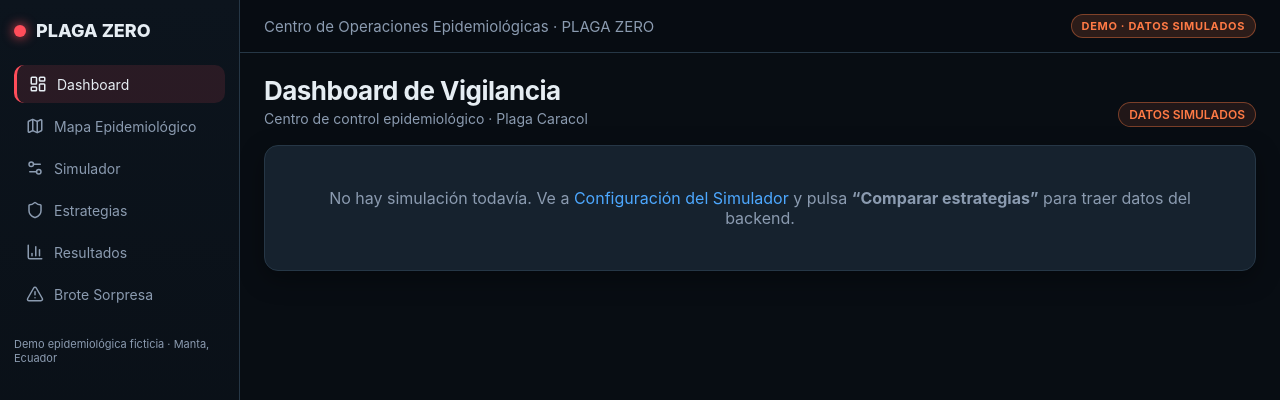
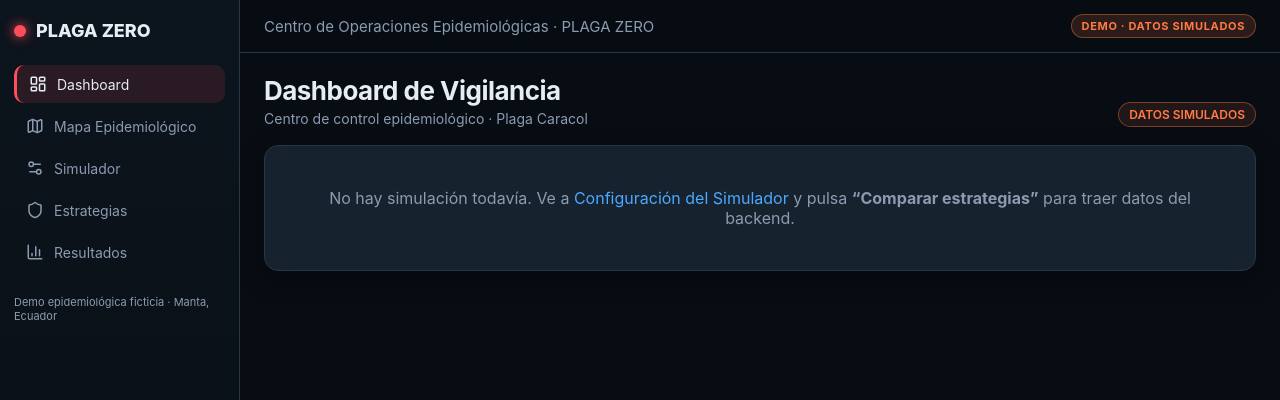
Before and after one commit to Alex-20KD/Spookithon, a React (Vite) app in the folder src/app/frontend/: page / in a window 1280 px wide. Shown: the top 400 px of the page. Built offline with nearby package versions, Linux system fonts and the light colour scheme; no server answers.

Commit message:
refactor(frontend): eliminar pagina independiente de brote sorpresa

```diff
--- a/src/app/frontend/src/App.tsx
+++ b/src/app/frontend/src/App.tsx
@@ -5,7 +5,7 @@ import MapPage from "./pages/MapPage";
 import SimulatorConfig from "./pages/SimulatorConfig";
 import Strategies from "./pages/Strategies";
 import Results from "./pages/Results";
-import { Navigate } from "react-router-dom";
+
 
 export default function App() {
   return (
@@ -16,7 +16,6 @@ export default function App() {
         <Route path="/simulador" element={<SimulatorConfig />} />
         <Route path="/estrategias" element={<Strategies />} />
         <Route path="/resultados" element={<Results />} />
-        <Route path="/brote" element={<Navigate to="/simulador" replace />} />
       </Routes>
     </Layout>
   );
--- a/src/app/frontend/src/components/layout/Sidebar.tsx
+++ b/src/app/frontend/src/components/layout/Sidebar.tsx
@@ -1,5 +1,5 @@
 import { NavLink } from "react-router-dom";
-import { Map, Settings2, Shield, BarChart3, LayoutDashboard, AlertTriangle } from "lucide-react";
+import { Map, Settings2, Shield, BarChart3, LayoutDashboard } from "lucide-react";
 
 const items = [
   { to: "/", label: "Dashboard", icon: LayoutDashboard },
@@ -7,7 +7,6 @@ const items = [
   { to: "/simulador", label: "Simulador", icon: Settings2 },
   { to: "/estrategias", label: "Estrategias", icon: Shield },
   { to: "/resultados", label: "Resultados", icon: BarChart3 },
-  { to: "/brote", label: "Brote Sorpresa", icon: AlertTriangle },
 ];
 
 export default function Sidebar() {
```
